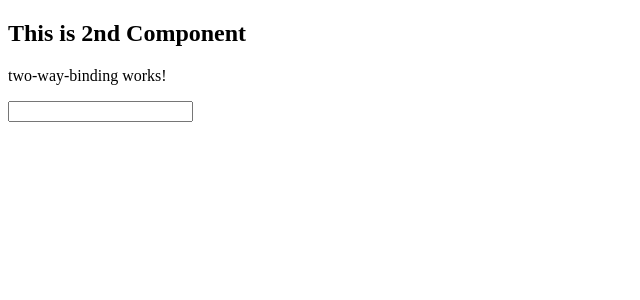
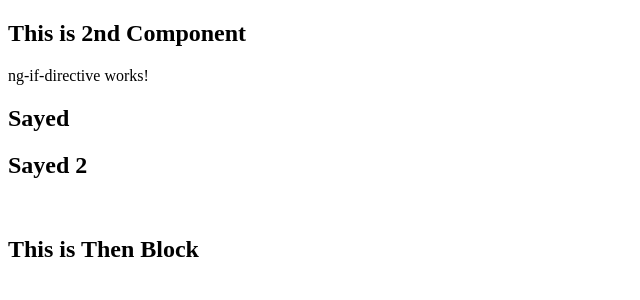
Before and after one commit to SMXeem/AngularTutorialProject, an Angular app: page / in a window 1280 px wide. Shown: the top 300 px of the page, without its empty margins (0-640 px from the left). Built offline with nearby package versions, Linux system fonts and the light colour scheme.

Commit message:
ngIfDirective in angular

```diff
--- a/src/app/app.component.html
+++ b/src/app/app.component.html
@@ -1,6 +1,6 @@
 <div>
   <h2>This is 2nd Component</h2>
-  <app-two-way-binding>
+  <app-ng-if-directive>
 
-  </app-two-way-binding>
+  </app-ng-if-directive>
 </div>
--- a/src/app/app.module.ts
+++ b/src/app/app.module.ts
@@ -11,6 +11,7 @@ import { StyleBindingComponent } from './style-binding/style-binding.component';
 import { EventBindingComponent } from './event-binding/event-binding.component';
 import { TemplateReferenceVariablesComponent } from './template-reference-variables/template-reference-variables.component';
 import { TwoWayBindingComponent } from './two-way-binding/two-way-binding.component';
+import { NgIfDirectiveComponent } from './ng-if-directive/ng-if-directive.component';
 
 @NgModule({
   declarations: [
@@ -21,7 +22,8 @@ import { TwoWayBindingComponent } from './two-way-binding/two-way-binding.compon
     StyleBindingComponent,
     EventBindingComponent,
     TemplateReferenceVariablesComponent,
-    TwoWayBindingComponent
+    TwoWayBindingComponent,
+    NgIfDirectiveComponent
   ],
   imports: [
     BrowserModule,
--- /dev/null
+++ b/src/app/ng-if-directive/ng-if-directive.component.html
@@ -0,0 +1,15 @@
+<p>ng-if-directive works!</p>
+<h2 *ngIf="true">Sayed</h2>
+<h2 *ngIf="false">Sayed 1</h2>
+<h2 *ngIf="isTrue; else elseBlock">Sayed 2</h2>
+<ng-template #elseBlock>
+    <h2>Name is hidden</h2>
+</ng-template>
+<br>
+<div *ngIf="isTrue; then thenBlock; else elseBlock2"></div>
+<ng-template #thenBlock>
+    <h2>This is Then Block</h2>
+</ng-template>
+<ng-template #elseBlock2>
+    <h2>This is else Block</h2>
+</ng-template>
--- /dev/null
+++ b/src/app/ng-if-directive/ng-if-directive.component.ts
@@ -0,0 +1,16 @@
+import { Component, OnInit } from '@angular/core';
+
+@Component({
+  selector: 'app-ng-if-directive',
+  templateUrl: './ng-if-directive.component.html',
+  styleUrls: ['./ng-if-directive.component.css']
+})
+export class NgIfDirectiveComponent implements OnInit {
+
+  public isTrue=true;
+  constructor() { }
+
+  ngOnInit(): void {
+  }
+
+}
```
Also changed, not shown: src/app/ng-if-directive/ng-if-directive.component.css (added), 1 other file (tests, documents, lock files or other folders).
